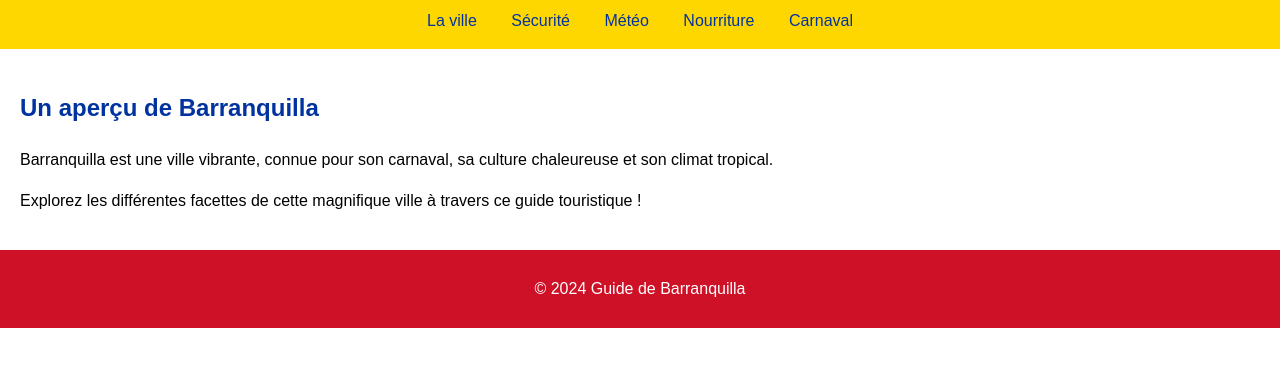
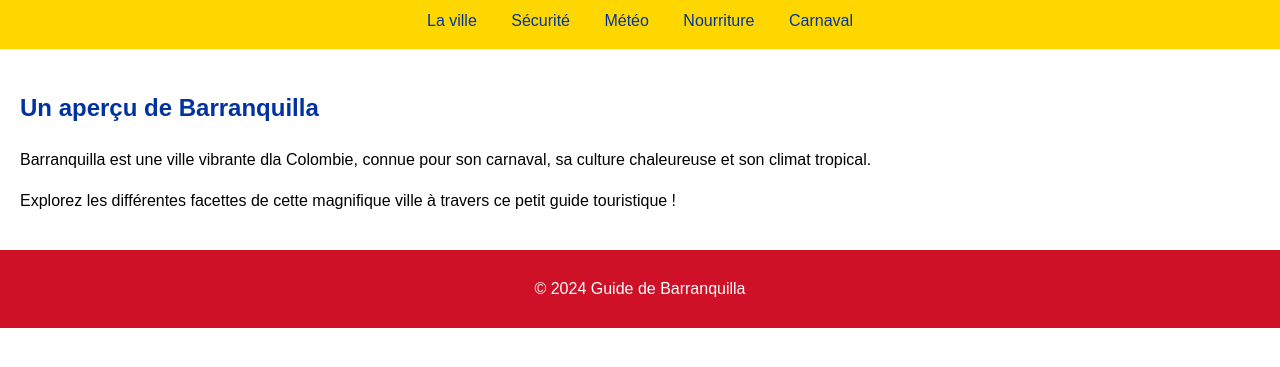
Before and after one commit to Marine20296/Barranquilla-Colombie, a plain HTML site: page index.html in a window 1280 px wide. Shown: the part 101-468 px from the top of the page. Drawn offline with Linux system fonts and the light colour scheme.

Commit message:
Update index.html

```diff
--- a/index.html
+++ b/index.html
@@ -24,8 +24,8 @@
     <main>
         <section>
             <h2>Un aperçu de Barranquilla</h2>
-            <p>Barranquilla est une ville vibrante, connue pour son carnaval, sa culture chaleureuse et son climat tropical.</p>
-            <p>Explorez les différentes facettes de cette magnifique ville à travers ce guide touristique !</p>
+            <p>Barranquilla est une ville vibrante dla Colombie, connue pour son carnaval, sa culture chaleureuse et son climat tropical.</p>
+            <p>Explorez les différentes facettes de cette magnifique ville à travers ce petit guide touristique !</p>
         </section>
     </main>
     <footer>
```
